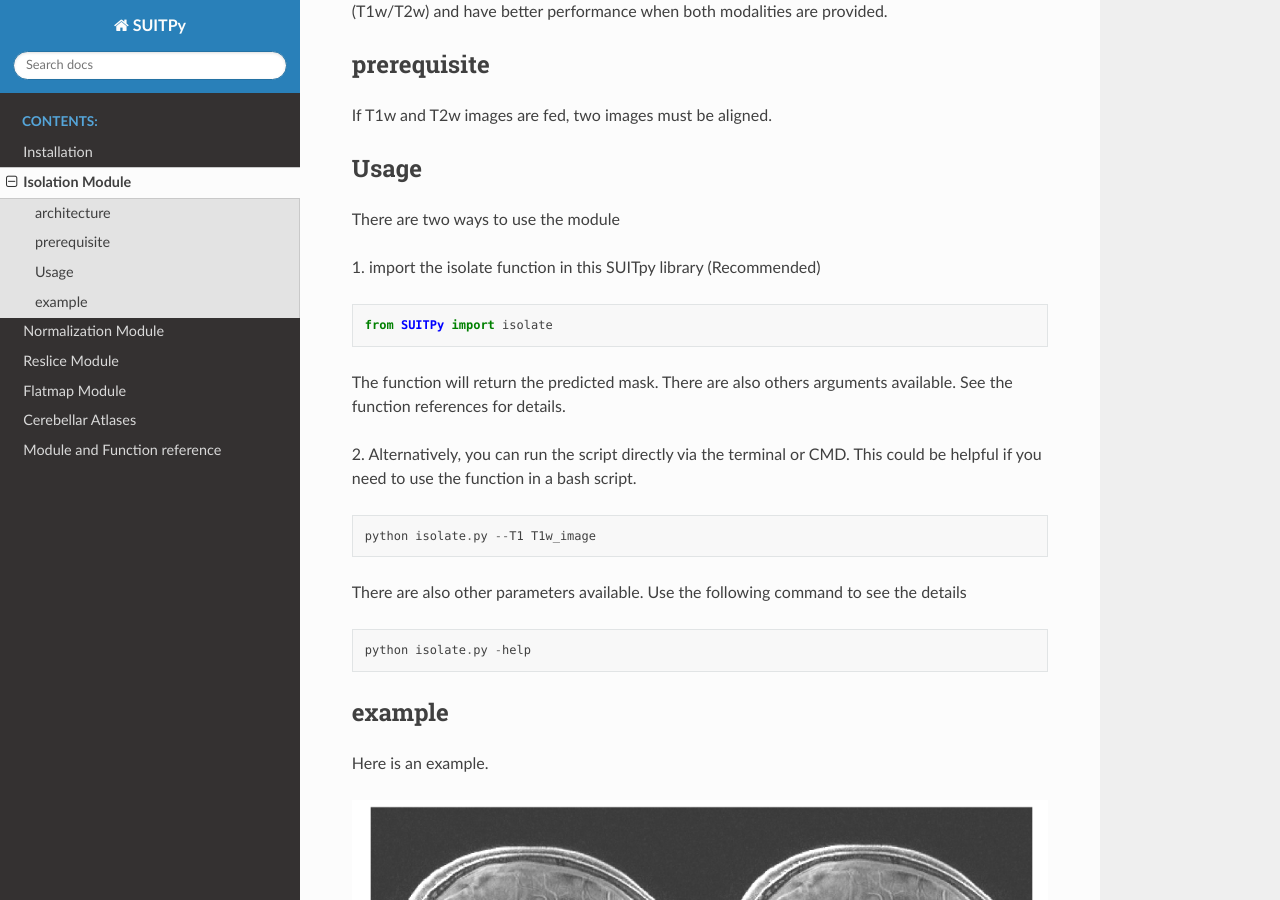
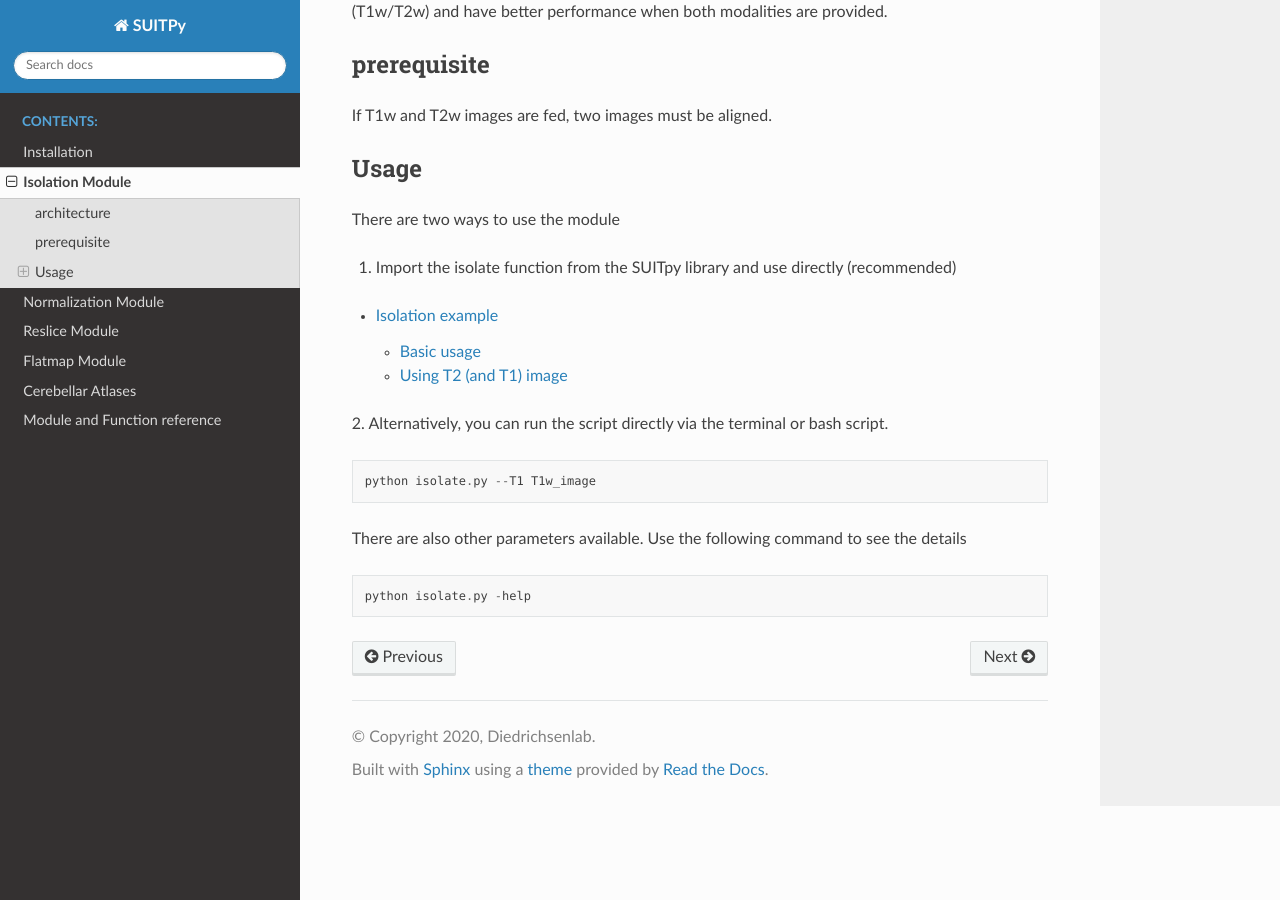
Before and after one commit to DiedrichsenLab/SUITPy, a Sphinx documentation site: the page built from docs/source/isolate.rst, in a window 1280 px wide and 900 px high, scrolled down 877 px. Built offline with Sphinx 7.4.7 and the Read the Docs theme 3.1.0, drawn with Linux system fonts in a browser that asks for light colours; pages that are not in the unit, such as notebooks, are missing from menus.

Commit message:
Documentation isolate.rst

```diff
--- a/docs/source/isolate.rst
+++ b/docs/source/isolate.rst
@@ -21,22 +21,18 @@ Usage
 
 There are two ways to use the module
 
-1. import the isolate function in this SUITpy library (Recommended)
-::
-    from SUITPy import isolate
+1. Import the isolate function from the SUITpy library and use directly (recommended)
 
-The function will return the predicted mask. There are also others arguments available. See the function references for details.
+.. toctree::
+   :maxdepth: 2
 
-2. Alternatively, you can run the script directly via the terminal or CMD. This could be helpful if you need to use the function in a bash script.
+   notebooks/isolate_example
+
+
+2. Alternatively, you can run the script directly via the terminal or bash script.
 ::
     python isolate.py --T1 T1w_image
 
 There are also other parameters available. Use the following command to see the details
 ::
     python isolate.py -help
-
-example
----------
-Here is an example.
-
-.. image:: isolate_example.png
```
